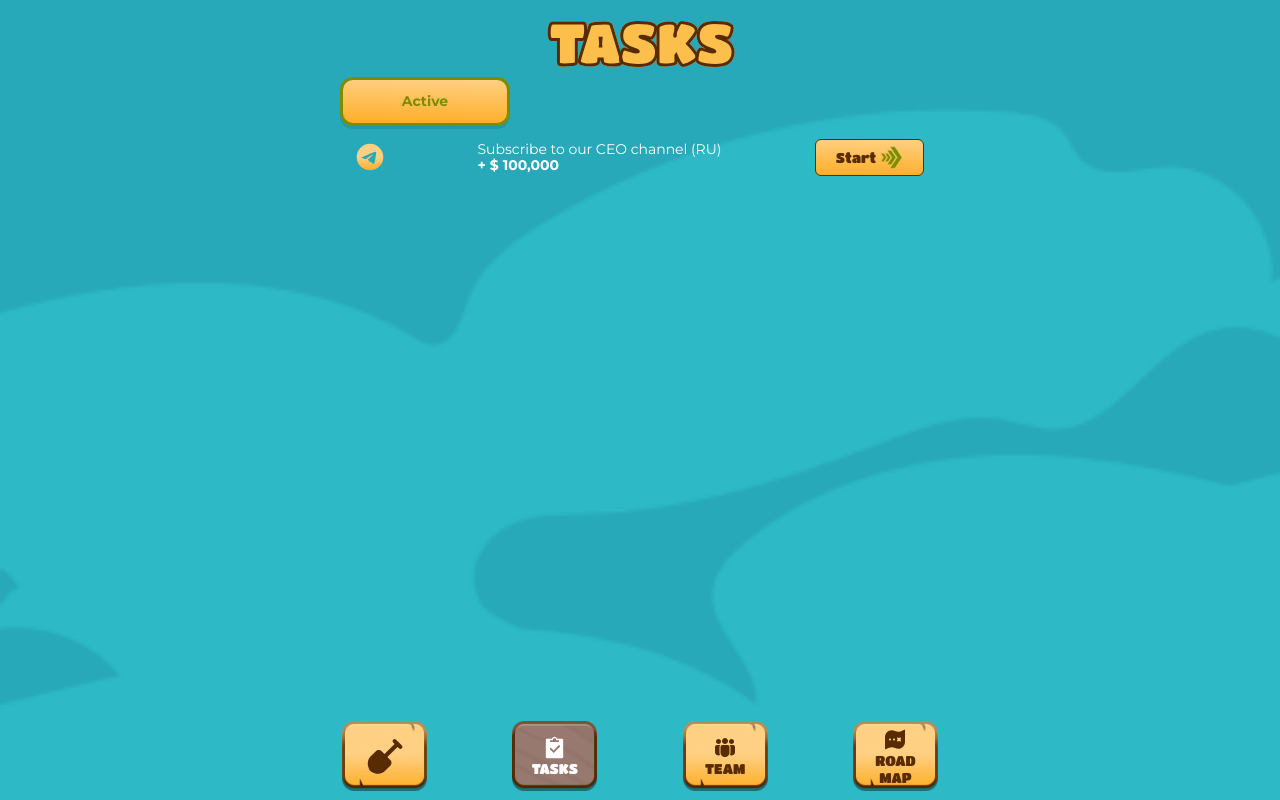
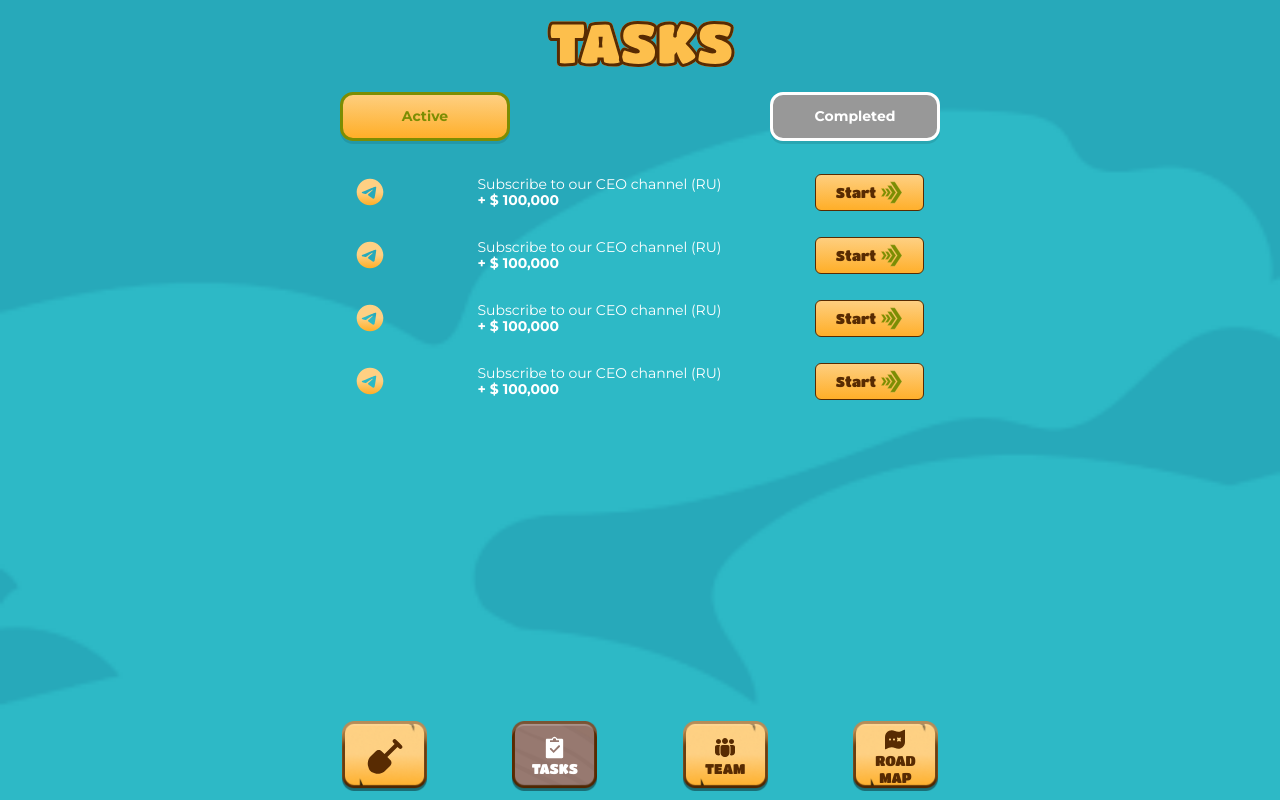
Before and after one commit to Scandal-MyZiK/klondike, a React (Create React App) app: page /tasks in a window 1280 px wide. Built offline with nearby package versions, Linux system fonts and the light colour scheme.

Commit message:
add tabs component

```diff
--- a/src/components/Buttons/Button.jsx
+++ b/src/components/Buttons/Button.jsx
@@ -1,10 +1,13 @@
 import React from "react";
 import "./style.css";
 
-export const Button = ({ text }) => {
+export const Button = ({ text, active, handleClick }) => {
   return (
-    <>
-      <button className="button">{text}</button>
-    </>
+    <button
+      className={`button ${active ? "active" : ""}`}
+      onClick={handleClick}
+    >
+      {text}
+    </button>
   );
 };
--- a/src/components/Buttons/style.css
+++ b/src/components/Buttons/style.css
@@ -3,22 +3,22 @@
   font-family: "Montserrat", sans-serif;
   font-weight: 700;
   padding: 13px 0;
-  color: rgba(124, 141, 3, 1);
-  background: linear-gradient(
-    181deg,
-    rgba(254, 208, 131, 1),
-    rgba(255, 174, 39, 1)
-  );
+  color: #fff;
   max-width: 170px;
   width: 100%;
-  border: 3px solid rgba(124, 141, 3, 1);
+  border: 3px solid rgb(255, 255, 255);
+  background: rgba(152, 152, 152, 1);
   border-radius: 13px;
   box-shadow: 0 3px rgba(0, 0, 0, 0.1), inset 0 0 0 #000;
-  /* Разобраться как сделать внутреннюю тень снизу кнопки  */
+  /* TODO: Разобраться как сделать внутреннюю тень снизу кнопки  */
+
+  &.active {
+    color: rgba(124, 141, 3, 1);
+    border: 3px solid rgba(124, 141, 3, 1);
+    background: linear-gradient(
+      181deg,
+      rgba(254, 208, 131, 1),
+      rgba(255, 174, 39, 1)
+    );
+  }
 }
-
-.button.active {
-  color: #fff;
-  border: 3px solid rgb(255, 255, 255);
-  background: rgba(152, 152, 152, 1);
-}
--- /dev/null
+++ b/src/components/HistoryTabs/HistoryTabs.jsx
@@ -0,0 +1,61 @@
+import React, { useState } from "react";
+import "./style.css";
+import { Button } from "../../components/Buttons/Button";
+import { HistoryItem } from "../../components/HistoryItem/HistoryItem";
+
+export const HistoryTabs = () => {
+  const [activeTab, setActiveTab] = useState(0);
+
+  const handleTabButtonClick = (index) => {
+    setActiveTab(index);
+  };
+
+  const buttons = ["Active", "Completed"];
+
+  const contents = [
+    [
+      { text: "Subscribe to our CEO channel (RU)", price: "+ $ 100,000" },
+      { text: "Subscribe to our CEO channel (RU)", price: "+ $ 100,000" },
+      { text: "Subscribe to our CEO channel (RU)", price: "+ $ 100,000" },
+      { text: "Subscribe to our CEO channel (RU)", price: "+ $ 100,000" },
+    ],
+    [
+      { text: "Subscribe to our CEO channel (RU)", price: "+ $ 100,000" },
+      { text: "Subscribe to our CEO channel (RU)", price: "+ $ 100,000" },
+      { text: "Subscribe to our CEO channel (RU)", price: "+ $ 100,000" },
+    ],
+  ];
+
+  return (
+    <div className="history-tabs">
+      <div className="history-tabs__btns">
+        {buttons.map((button, index) => (
+          <Button
+            text={button}
+            key={index}
+            active={activeTab === index}
+            handleClick={() => handleTabButtonClick(index)}
+          />
+        ))}
+      </div>
+      <div className="history-tabs__contents">
+        {contents.map((content, index) => (
+          <div
+            className={`history-tabs__content ${
+              activeTab === index ? "active" : ""
+            }`}
+            key={index}
+          >
+            {content.map((historyItem, itemIndex) => (
+              <HistoryItem
+                key={itemIndex}
+                price={historyItem.price}
+                text={historyItem.text}
+              />
+            ))}
+          </div>
+        ))}
+      </div>
+    </div>
+  );
+};
--- /dev/null
+++ b/src/components/HistoryTabs/style.css
@@ -0,0 +1,16 @@
+.history-tabs {
+}
+
+.history-tabs__btns {
+  display: flex;
+  justify-content: space-between;
+}
+
+.history-tabs__content {
+  display: none;
+  margin-top: 20px;
+
+  &.active {
+    display: block;
+  }
+}
--- a/src/components/ShovelAnimation/ShovelAnimation.jsx
+++ b/src/components/ShovelAnimation/ShovelAnimation.jsx
@@ -7,7 +7,9 @@ export const ShovelAnimation = () => {
   const [coins, setCoins] = useState([]);
 
   const handleClick = (e) => {
-    const x = e.clientX;
+    // 42 - coin width
+    const x =
+      e.clientX + 42 > window.innerWidth ? window.innerWidth - 42 : e.clientX;
     const y = e.clientY;
     setCoins((prevCoins) => [...prevCoins, { id: Date.now(), x, y }]);
   };
--- a/src/pages/Tasks/Tasks.jsx
+++ b/src/pages/Tasks/Tasks.jsx
@@ -1,20 +1,19 @@
 import React from "react";
 import AppWidthWithContainer from "../../components/AppWidthContainer/AppWidthWithContainer";
 import Title from "../../components/Title/Title";
-import { Button } from "../../components/Buttons/Button";
-import { HistoryItem } from "../../components/HistoryItem/HistoryItem";
 
 import "./style.css";
+import { HistoryTabs } from "../../components/HistoryTabs/HistoryTabs";
 
 const Tasks = () => {
   return (
     <AppWidthWithContainer>
-      <Title text="TASKS" />
-      <Button text="Active" />
-      <HistoryItem
-        text="Subscribe to our CEO channel (RU)"
-        price="+ $ 100,000"
-      />
+      <div className="tasks">
+        <Title text="TASKS" />
+        <div className="tasks__content">
+          <HistoryTabs />
+        </div>
+      </div>
     </AppWidthWithContainer>
   );
 };
--- a/src/pages/Tasks/style.css
+++ b/src/pages/Tasks/style.css
@@ -0,0 +1,3 @@
+.tasks__content {
+  margin-top: 15px;
+}
```
